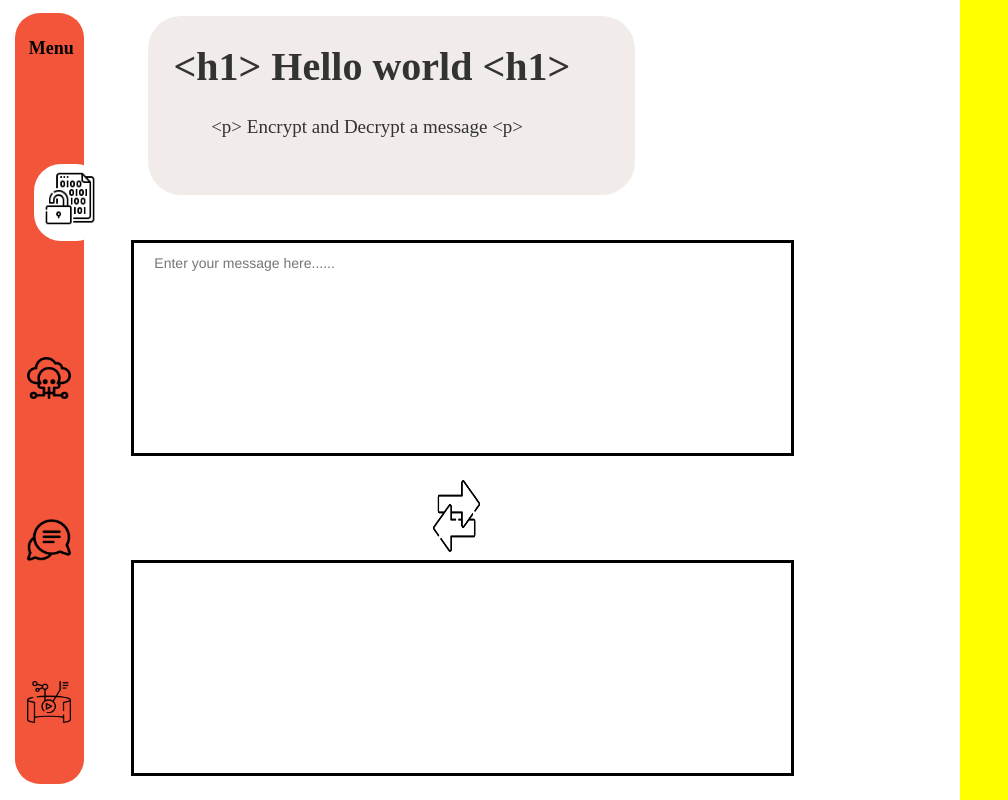
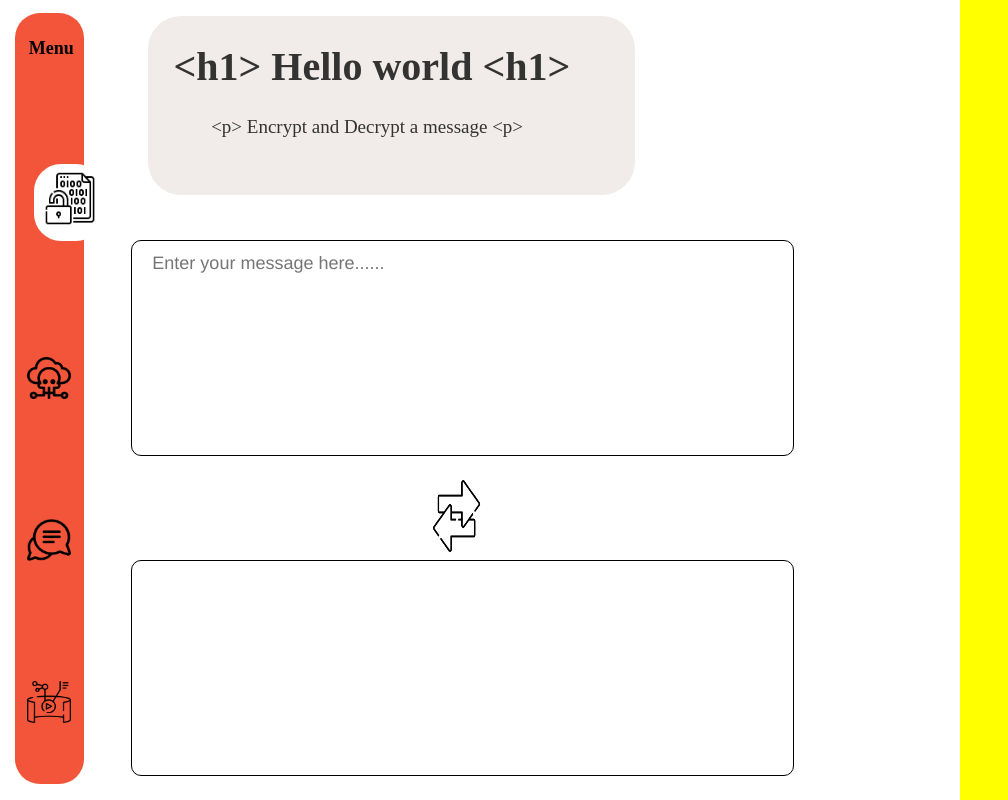
Before and after one commit to charef08/BSD_WebApp, a Flask app: page / in a window 1280 px wide. Shown: the whole page, without its empty margins (0-1008 px from the left). Run offline with Flask 2, Linux system fonts and the light colour scheme; some libraries are stand-ins or nearby versions.

```diff
--- a/static/css/style.css
+++ b/static/css/style.css
@@ -139,7 +139,9 @@
     padding-top: 10px;
     padding-left: 20px;
     padding-right: 20px;
-    border: 3px solid black;
+    border: 1px solid black;
+    font-size: 18px;
+    border-radius: 10px;
 }
 
 .exg{
@@ -169,13 +171,15 @@
 }
 
 .txt_cadre{
-    border: 3px solid black;
+    border: 1px solid black;
     height: 90%;
     width: 80%;
     resize: none;
     padding-top: 10px;
     padding-left: 20px;
     padding-right: 20px;
+    border-radius: 10px;
+    font-size: 18px;
 }
 
 
--- a/templates/index.html
+++ b/templates/index.html
@@ -69,6 +69,7 @@
         </div>
       </div>
       <div class="col-md-3 part3">
+
       </div>
     </div>
   </body>
```
